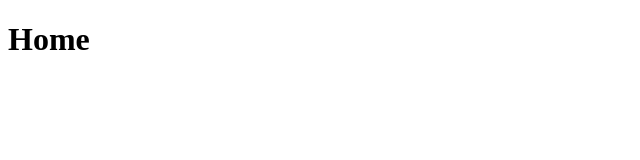
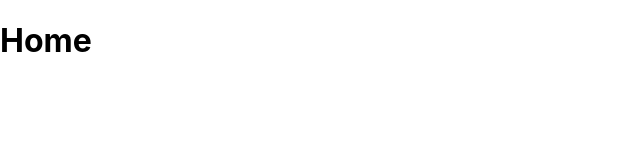
Before and after one commit to TomChamberlainUK/spotifyish-2.0, a Next.js app: page / in a window 1280 px wide. Shown: the top 160 px of the page, without its empty margins (0-640 px from the left). Built offline with nearby package versions, Linux system fonts and the light colour scheme.

Commit message:
Added sass

```diff
--- a/package.json
+++ b/package.json
@@ -19,6 +19,7 @@
     "@types/react-dom": "17.0.14",
     "eslint": "8.12.0",
     "eslint-config-next": "12.1.4",
+    "sass": "^1.49.11",
     "typescript": "4.6.3"
   }
 }
--- a/pages/_app.tsx
+++ b/pages/_app.tsx
@@ -1,3 +1,4 @@
+import '../styles/global.scss'
 import type { AppProps } from 'next/app'
 
 function MyApp({ Component, pageProps }: AppProps) {
--- /dev/null
+++ b/styles/global.scss
@@ -0,0 +1,5 @@
+html, body {
+  padding: 0;
+  margin: 0;
+  font-family: -apple-system, BlinkMacSystemFont, Segoe UI, Roboto, Oxygen, Ubuntu, Cantarell, Fira Sans, Droid Sans, Helvetica Neue, sans-serif;
+}
```
Also changed, not shown: 1 other file (tests, documents, lock files or other folders).
